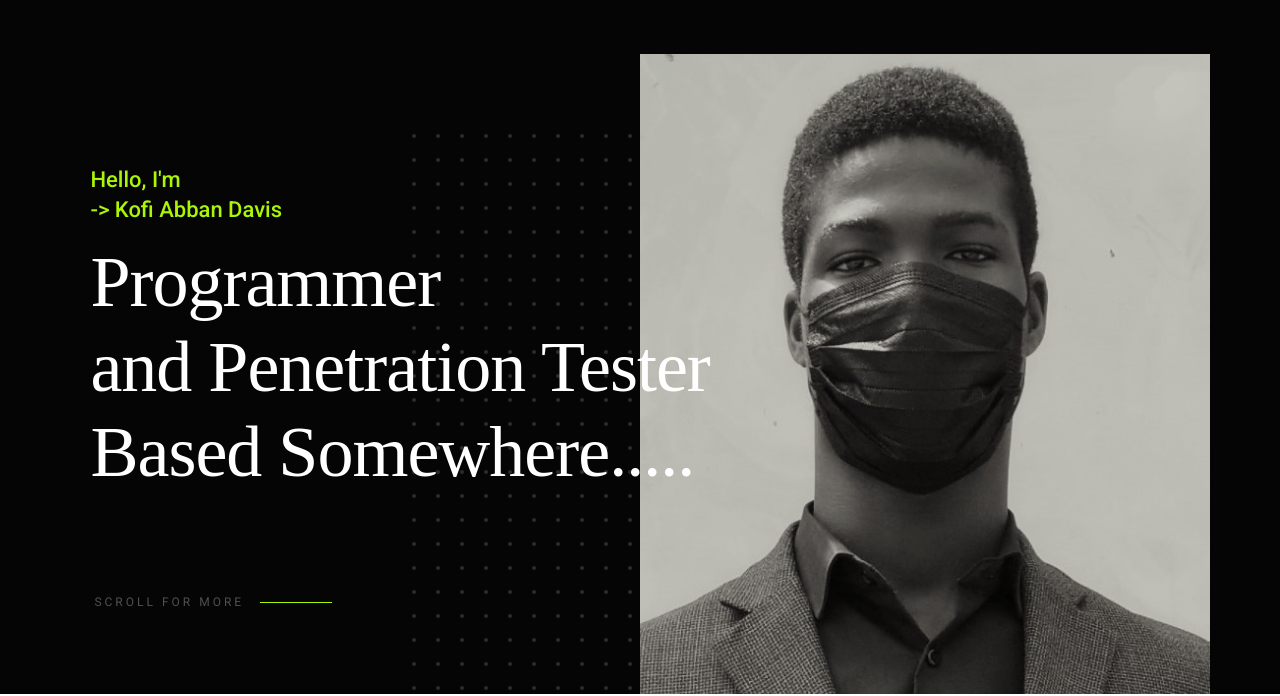
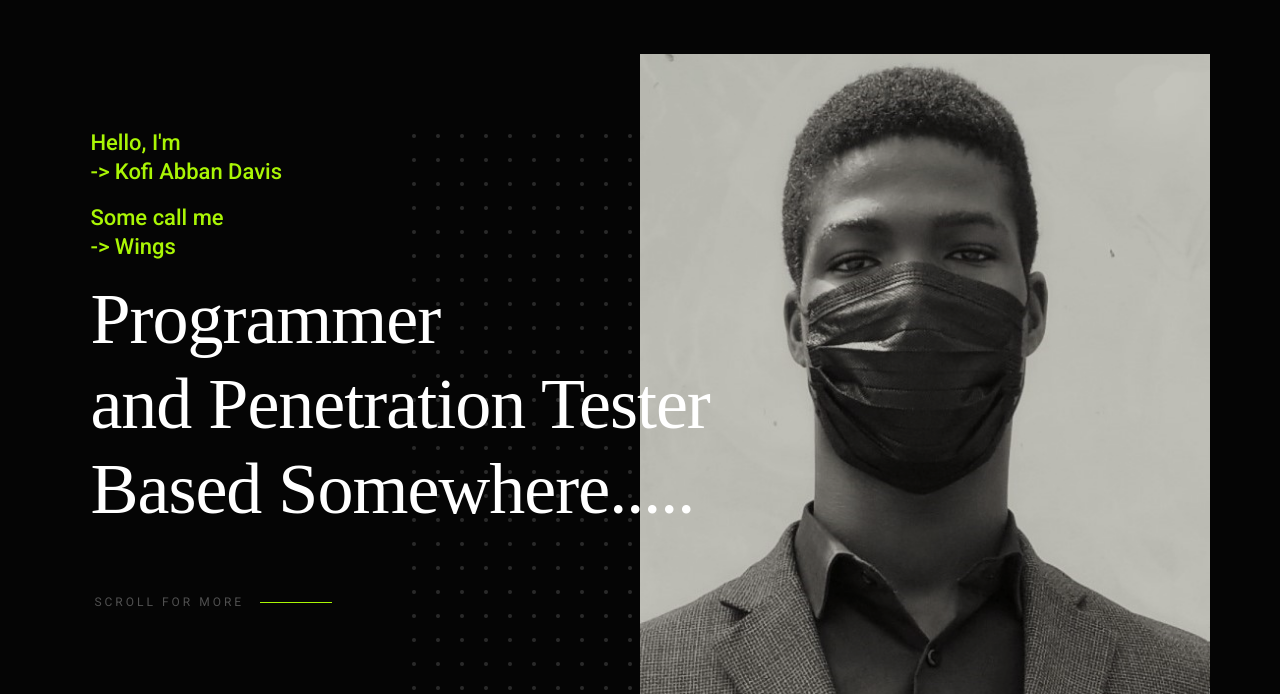
Before and after one commit to WingsDavis/wings, a plain HTML site: page index.html in a window 1280 px wide. Shown: the part 106-802 px from the top of the page. Drawn offline with Linux system fonts and the light colour scheme; a web font is replaced by a local one.

Commit message:
Update index.html

```diff
--- a/index.html
+++ b/index.html
@@ -79,6 +79,7 @@
 
             <div class="column large-9 mob-full intro-text">
                 <h3>Hello, I'm<br> -> Kofi Abban Davis</h3>
+                <h3>Some call me<br> -> Wings</h3>
                 <h1>
                     Programmer <br>
                     and Penetration Tester <br>
```
